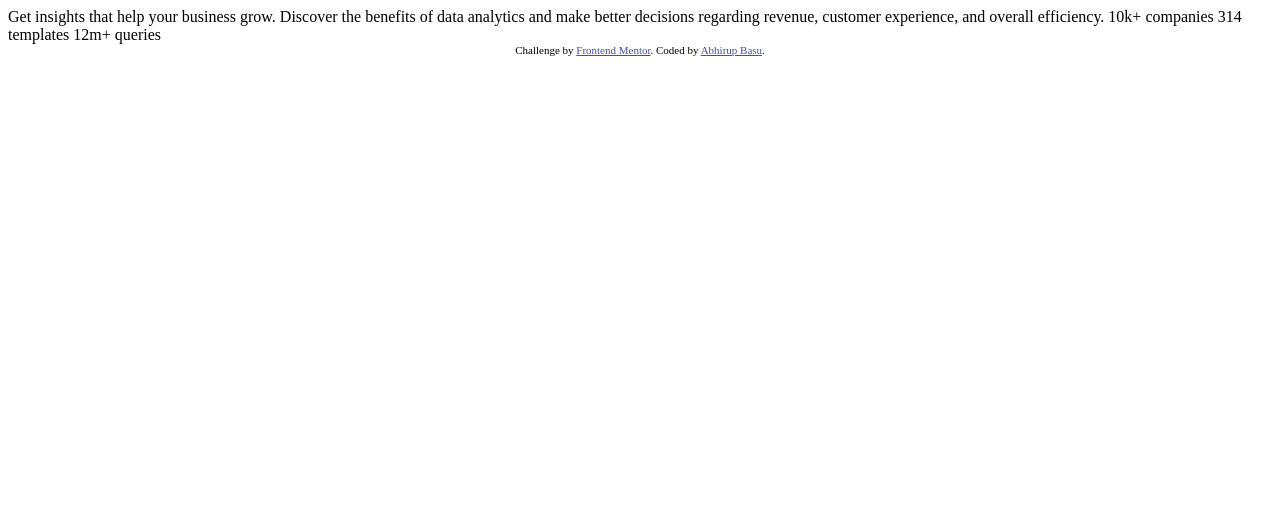
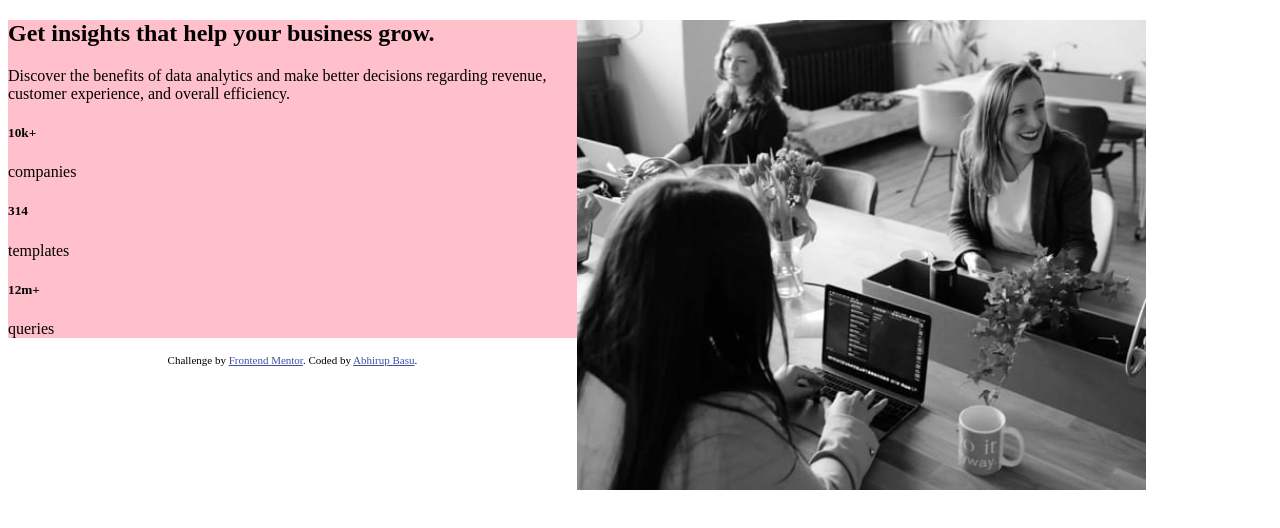
Before and after one commit to basuabhirup/stats-preview-card, a plain HTML site: page index.html in a window 1280 px wide. Drawn offline with Linux system fonts and the light colour scheme.

Commit message:
initialised the basic layout

```diff
--- a/index.html
+++ b/index.html
@@ -1,33 +1,47 @@
 <!DOCTYPE html>
 <html lang="en">
+
 <head>
   <meta charset="UTF-8">
-  <meta name="viewport" content="width=device-width, initial-scale=1.0"> <!-- displays site properly based on user's device -->
+  <meta name="viewport" content="width=device-width, initial-scale=1.0">
+  <link rel="stylesheet" href="./styles.css">
 
   <link rel="icon" type="image/png" sizes="32x32" href="./images/abcd-logo.png">
 
   <title>Stats preview card component</title>
+</head>
 
-  <!-- Feel free to remove these styles or customise in your own stylesheet 👍 -->
-  <style>
-    .attribution { font-size: 11px; text-align: center; }
-    .attribution a { color: hsl(228, 45%, 44%); }
-  </style>
-</head>
 <body>
 
-  Get insights that help your business grow.
+  <div class="card">
+    <img src="./images/image-header-desktop.jpg" alt="company-image">
+    <h2> Get insights that help your business grow.</h2>
+    <p>
+      Discover the benefits of data analytics and make better decisions regarding revenue, customer
+      experience, and overall efficiency.
+    </p>
 
-  Discover the benefits of data analytics and make better decisions regarding revenue, customer
-  experience, and overall efficiency.
+    <div class="companies">
+      <h5>10k+</h5>
+      <p>companies</p>
+    </div>
 
-  10k+ companies
-  314 templates
-  12m+ queries
+    <div class="templates">
+      <h5>314</h5>
+      <p>templates</p>
+    </div>
+
+    <div class="queries">
+      <h5>12m+</h5>
+      <p>queries</p>
+    </div>
+  </div>
 
   <div class="attribution">
     Challenge by <a href="https://www.frontendmentor.io/challenges/stats-preview-card-component-8JqbgoU62" target="_blank">Frontend Mentor</a>.
     Coded by <a href="https://github.com/basuabhirup/stats-preview-card" target="_blank">Abhirup Basu</a>.
   </div>
+
 </body>
+
 </html>
--- /dev/null
+++ b/styles.css
@@ -0,0 +1,19 @@
+.attribution {
+  font-size: 11px;
+  text-align: center;
+}
+
+.attribution a {
+  color: hsl(228, 45%, 44%);
+}
+
+img {
+  float: right;
+  width: 50%;
+  height: 50%;
+}
+
+.card {
+  background-color: pink;
+  width:90%;
+}
```
